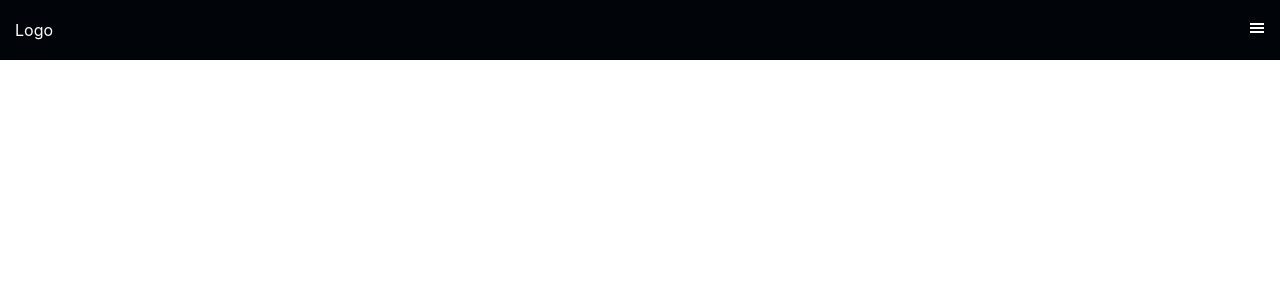
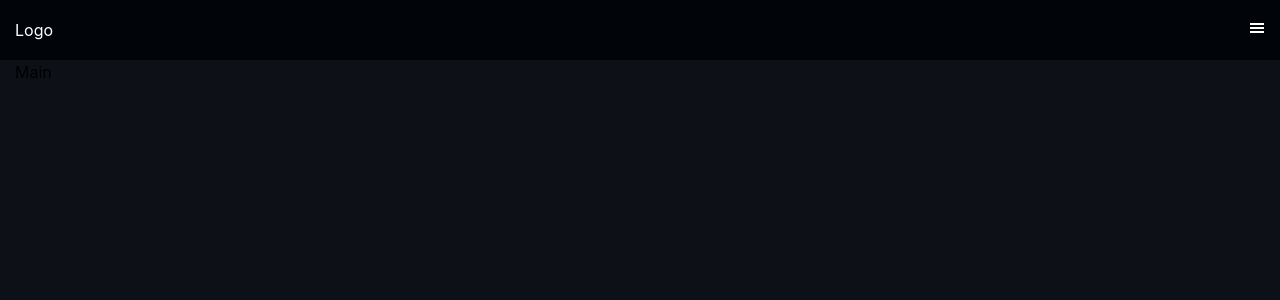
Before and after one commit to kestenbaum/admin-panel-rs25sx8, a React (Vite) app: page / in a window 1280 px wide. Shown: the top 300 px of the page. Built offline with nearby package versions, Linux system fonts and the light colour scheme.

Commit message:
add component: Layout

```diff
--- a/src/App.tsx
+++ b/src/App.tsx
@@ -1,9 +1,11 @@
 import Header from './Header/Header.tsx';
+import Layout from './Layout/Layout.tsx';
 
 export function App() {
   return (
     <>
       <Header />
+      <Layout />
     </>
   );
 }
```
Also changed, not shown: src/Header/Header.tsx (+8 -6 lines).
